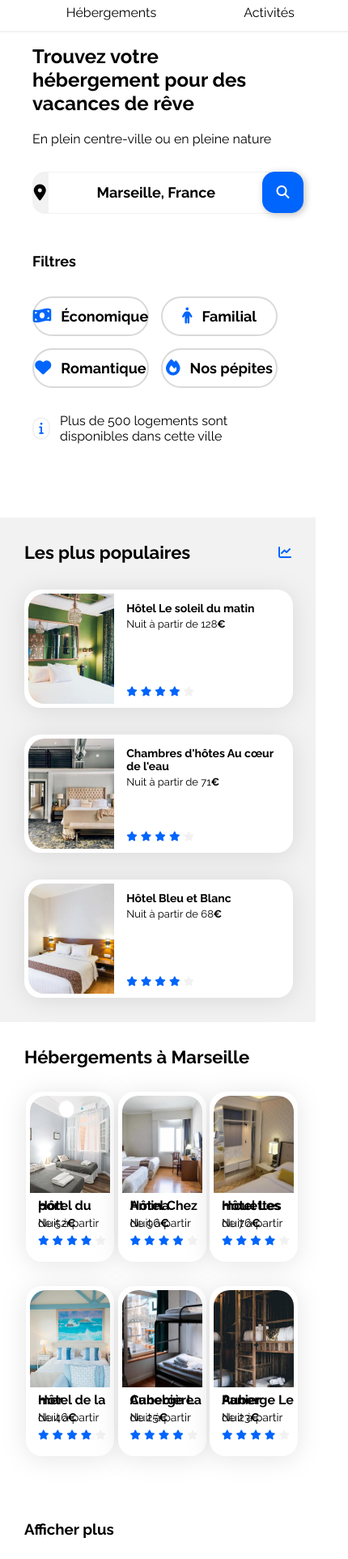
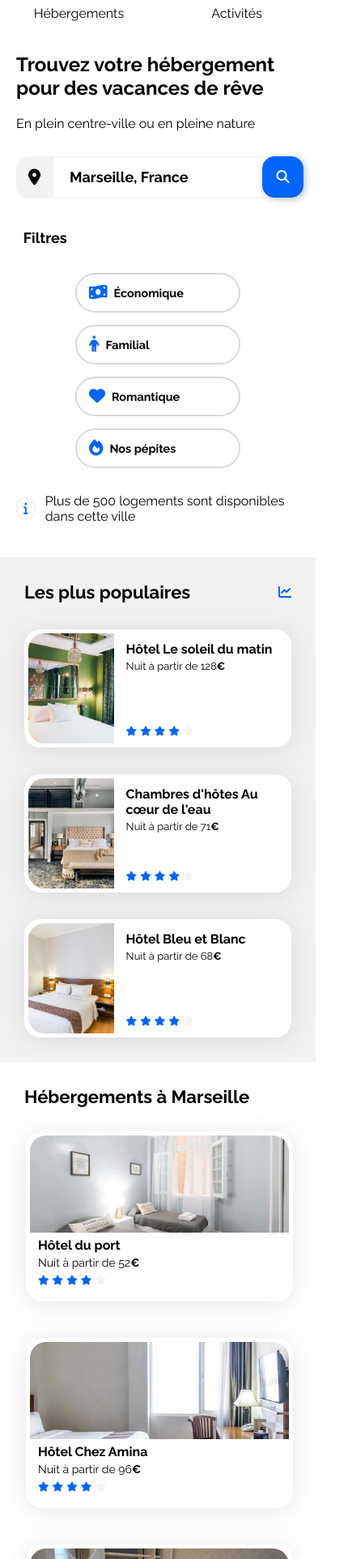
Before and after one commit to SuLTaNVs/Booki-Project, a plain HTML site: page index.html in a window 390 px wide. Shown: the part 75-2000 px from the top of the page at 81% size, 430 px wide, since content can reach past the window. Drawn offline with Linux system fonts and the light colour scheme.

Commit message:
Responsive Design

```diff
--- a/css/style.css
+++ b/css/style.css
@@ -474,22 +474,25 @@ a {
     align-items: flex-start;
   }
 
-  .filters span {
-    display: block;
-    width: 75vw;
-  }
-
   .hebergements-and-populaires {
     flex-direction: column;
+    gap: 50px;
   }
 
   .hebergements {
     width: 100%;
   }
 
+  .hebergements-and-populaires .hcards {
+    margin-bottom: 0px;
+  }
+
+  .hebergements .more {
+    bottom: 10px;
+  }
+
   .populaires {
     width: 100%;
-    margin-top: 50px;
   }
 
   .populaires-cards {
@@ -518,38 +521,40 @@ a {
     height: 200px;
   }
 
-  .footer {
-    margin-right: 15px;
+  @media (min-width: 1025px) and (max-width: 1125px) {
+    .hcards article .infos h3 {
+      font-size: 14px;
+    }
   }
 
   /* Small devices (phones, less than 768px) */
   @media (max-width: 767.98px) {
-    .infofilter {
-      padding: 0 20px;
+    /* header */
+    header {
+      flex-direction: column;
+      align-items: center;
+      justify-content: center;
+      padding-top: 40px;
     }
 
-    header {
-      flex-direction: column;
-      margin-top: 30px;
+    header nav {
+      align-self: center;
+      width: 100%;
+      font-size: 16px;
+      left: 0;
     }
 
-    nav {
+    header .nav {
       width: 100%;
-      position: static;
+      align-items: center;
+      padding: 0;
+      margin-top: 0;
     }
 
-    .nav {
-      width: 100%;
-      height: 36px;
-      align-items: center;
-      border-bottom: 2px solid var(--main-bg-color);
-      padding-bottom: 5px;
-    }
-
-    .nav li {
+    header .nav li {
       width: 50%;
       text-align: center;
-      justify-content: center;
+      vertical-align: center;
     }
 
     .nav-link:hover {
@@ -559,6 +564,8 @@ a {
       border-bottom: 2px solid var(--main-color);
       padding-bottom: 13px;
     }
+
+    /* Infofilter */
 
     .infofilter {
       margin: 0px 20px;
@@ -579,11 +586,11 @@ a {
       border-radius: 15px;
       width: 49px;
       height: 49px;
+      filter: drop-shadow(2px 2px 4px rgba(0, 0, 0, 0.25));
       position: absolute;
+      margin-left: auto;
       right: 10px;
-      margin-left: auto;
       margin-right: 5px;
-      filter: drop-shadow(2px 2px 4px rgba(0, 0, 0, 0.25));
     }
 
     .infofilter .searchbar .button i {
@@ -595,41 +602,91 @@ a {
     }
 
     .infofilter .searchbar .input input {
-      margin-right: auto;
+      position: absolute;
+      left: -40px;
     }
 
     .infofilter .filters {
       display: flex;
       flex-wrap: wrap;
+      margin-top: 20px;
+      justify-content: center;
+    }
+
+    .infofilter .filters span {
+      display: block;
+      width: 75vw;
+      margin-left: auto;
+      padding-right: 40px;
     }
 
     .infofilter .filters .filter {
-      min-width: 140px;
       width: 40%;
+      font-size: 14px;
+      justify-content: flex-start;
+      padding-left: 15px;
+      gap: 8px;
+    }
+
+    .infofilter .filters .filter p {
+      font-size: 0.9rem;
     }
 
     .main-container {
       padding: 0px;
     }
 
+    /* main */
+
     .hebergements-and-populaires {
       flex-direction: column-reverse;
+      gap: 0px;
     }
 
     .hebergements-and-populaires section {
       border-radius: 0px;
+      padding: 30px;
+    }
+
+    .populaires {
+      background-color: var(--main-bg-color);
+      width: 100%;
     }
 
     .populaires-cards {
+      display: flex;
       flex-direction: column;
+      width: 100%;
     }
 
-    .populaires-cards .card {
-      width: 325%;
+    .populaires-cards .card-title {
+      font-size: 16px;
+    }
+
+    .populaires-cards a {
+      width: 100%;
     }
 
     .hebergements {
       background-color: white;
+    }
+
+    .hcards {
+      flex-direction: column;
+      gap: 15px;
+      margin-right: 10px;
+    }
+
+    .hcards a {
+      width: 100%;
+    }
+
+    .hebergements .more {
+      margin-top: 0px;
+    }
+
+    .main-container {
+      padding: 0px;
     }
 
     .activite-marseille {
```
